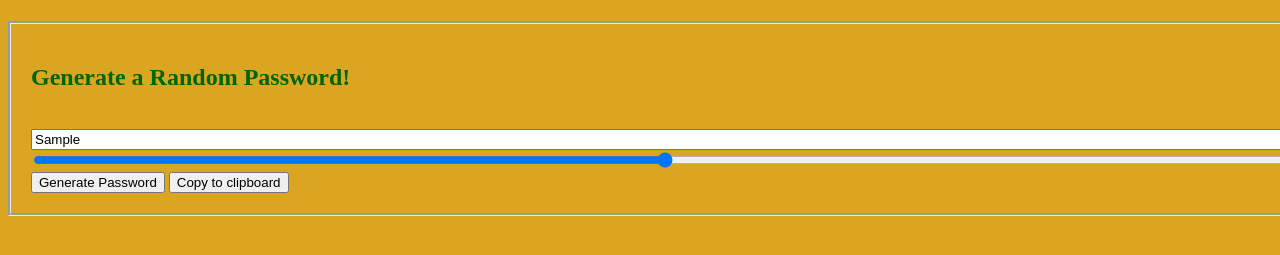
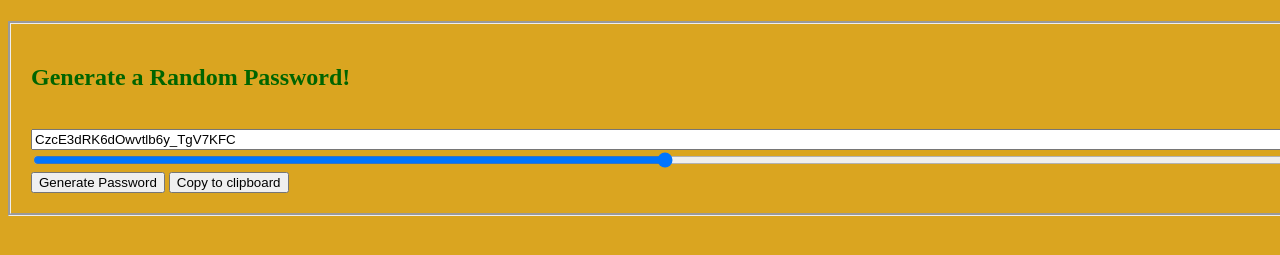
Before and after one commit to Arob7/password-generator, a plain HTML site: page index.html in a window 1280 px wide. Both pictures are taken after typing "Sample" into the empty fields and a click on the button "Generate Password". Shown: the part 59-314 px from the top of the page. Drawn offline with Linux system fonts and the light colour scheme.

Commit message:
added JS functions and generates random characters

```diff
--- a/index.html
+++ b/index.html
@@ -31,7 +31,7 @@
         <br />
 
         <!-- BUTTON -->
-        <button onclick="">Generate Password</button>
+        <button onclick="generate()">Generate Password</button>
         <button onclick="">Copy to clipboard</button>
         <div id="length"></div>
       </div>
--- a/script.js
+++ b/script.js
@@ -1,5 +1,13 @@
+//generate password
+function generate() {
   //get password length
+  let choice = document.getElementById("slider").value;
+
   //get uppercase, lowercase, number, special
+  let values =
+    "ABCDEFGHIJKLMNOPQRSTUVWXYZabcdefghijklmnopqrstuvwxyz1234567890!@#$%^&*()_+";
+
+  let password = "";
 
   //validate input
   // if (choicesMade){
@@ -8,10 +16,15 @@
   //     console.log("Please enter characters")
   // }
 
-//generate password
-function generate() {}
+  // get characters
+  for (var i = 0; i <= choice; i++) {
+    password =
+      password +
+      values.charAt(Math.floor(Math.random() * Math.floor(values.length - 1)));
+  }
 
-// get characters
   //randomly select characters to make password of x length
 
   //display password
+  document.getElementById("display").value = password;
+}
--- a/style.css
+++ b/style.css
@@ -9,12 +9,6 @@ h2 {
 body {
   background-color: goldenrod;
 }
-
-/* .container {
-  align-items: center;
-  text-align: center;
-  border-style: groove;
-} */
 
 .content {
   margin-top: 10px;
```
Lines whose indentation alone changed are shown as unchanged.
